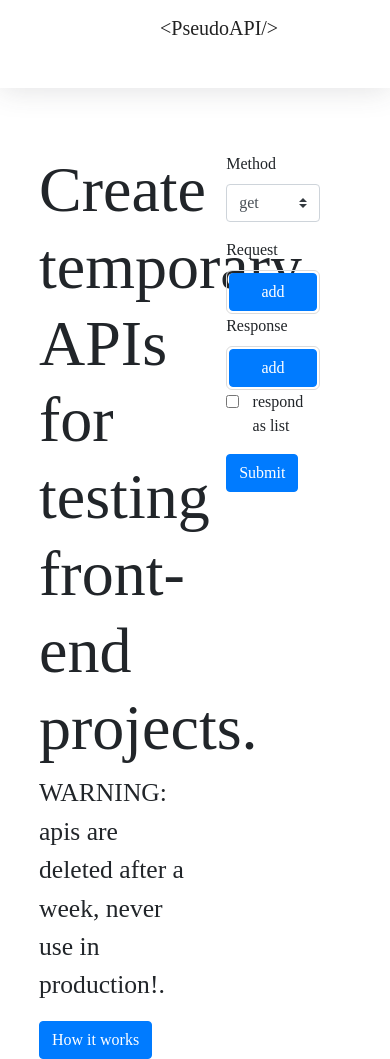
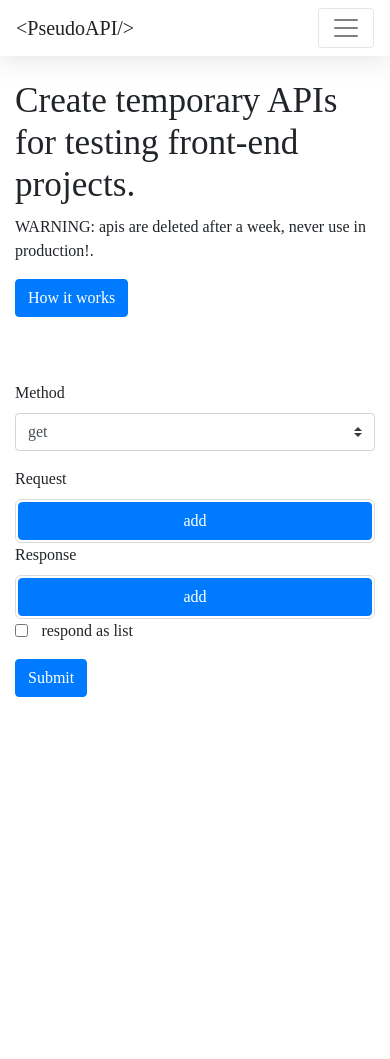
Before and after one commit to rubbieKelvin/pseudoapi, a Flask app: page / in a window 390 px wide. After the commit the page ends 697 px from the top, so only its background shows below. Run offline with Flask 2, Linux system fonts and the light colour scheme; some libraries are stand-ins or nearby versions.

Commit message:
made page responsive

```diff
--- a/pseudoapi/__init__.py
+++ b/pseudoapi/__init__.py
@@ -16,7 +16,7 @@ def createapp(**config):
 	return app, db, api
 
 app, db, api = createapp(
-	SQLALCHEMY_DATABASE_URI = "postgres://npwimzpvnqdqim:6f1af506bd28b50fd6d5876bbfe6563cc294d7056879c2ff2e2510444ed487d0@ec2-3-208-50-226.compute-1.amazonaws.com:5432/d5vf5649spjd86",
+	SQLALCHEMY_DATABASE_URI = "sqlite:///"+os.path.join(basedir, "pseudoapi.sqlite3"),
 	SQLALCHEMY_TRACK_MODIFICATIONS = False,
 	SECRET_KEY="e\x19\x0c\x97\x14U\xd5#\x89\xf7\x89D\x9f\x1c\xcb\x9e\x9cS\xc2\x8f"
 )
--- a/pseudoapi/static/css/index.css
+++ b/pseudoapi/static/css/index.css
@@ -3,7 +3,6 @@
 }
 
 :root{
-    --main-color: #4e73df;
     --dark: #222222;
     --white: #ffffff;
 }
@@ -12,8 +11,6 @@
 	background-color: var(--white);
 	color: var(--dark);
 	box-shadow: 0 .15rem 1.75rem 0 #3a3b4526;
-	padding-right: 10em;
-	padding-left: 10em;
 	height: 5.5em;
 }
 
@@ -27,7 +24,7 @@
 
 .__hero{
     display: flex;
-    width: 80%;
+    width: 100%;
     margin: auto;
     margin-top: 4em;
 }
@@ -89,3 +86,36 @@
     margin-left: 2px;
     width: auto;
 }
+
+
+
+@media(max-width: 640px){
+    .__nav {
+        height: auto;
+    }
+
+    .__hero{
+        flex-direction: column;
+        margin-top: 1.5em;
+    }
+
+    .__left{
+        width: 100%;
+        margin-bottom: 4em;
+    }
+
+    .__right{
+        width: 100%;
+        padding-left: 0%;
+        padding-right: 0%;
+    }
+
+    .__left > h1{
+        font-size: 2.2em;
+    }
+
+    .__left > p{
+        font-size: 1em;
+    }
+
+}
--- a/pseudoapi/templates/index.html
+++ b/pseudoapi/templates/index.html
@@ -14,7 +14,7 @@
 
 <body>
 
-    <nav class="navbar navbar-expand-lg __nav">
+    <nav class="navbar navbar-light navbar-expand-lg __nav">
 
         <a class="navbar-brand" href="#">&lt;PseudoAPI/&gt;</a>
 
@@ -56,7 +56,7 @@
 
 
     <!-- body -->
-    <div class="__hero" id="app">
+    <div class="__hero container" id="app">
 
         <div class="__left">
             <h1>Create temporary APIs for testing front-end projects.</h1>
```
Also changed, not shown: pseudoapi/pseudoapi.sqlite3 (added).
